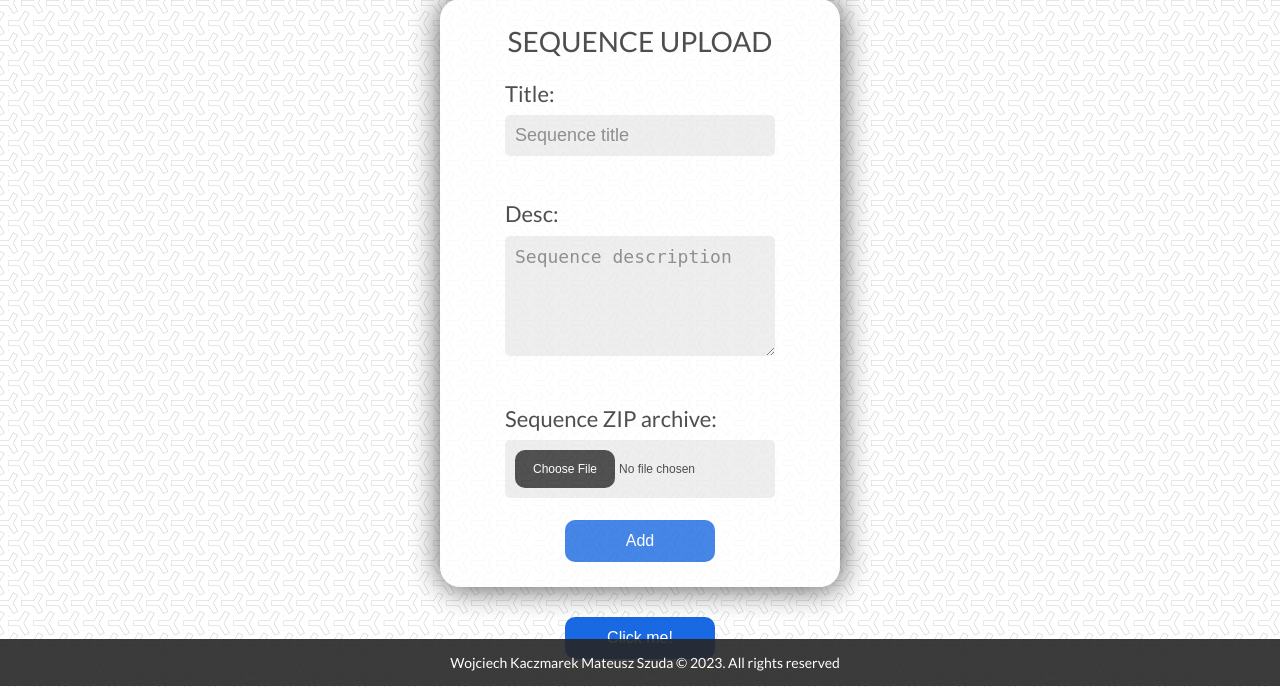
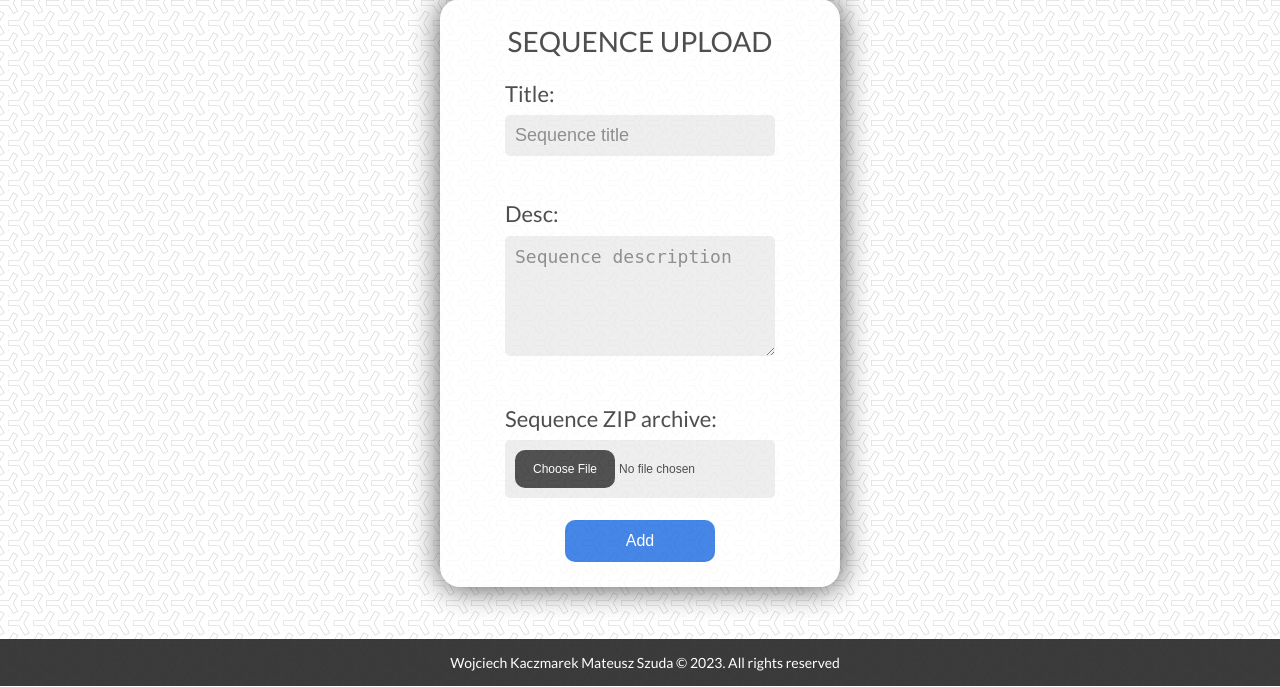
Before and after one commit to mattix1710/DepthMapQualityDB, a Django app: page /addSequence/ in a window 1280 px wide. Shown: the part 114-801 px from the top of the page. Run offline with Django 4.2, Linux system fonts and the light colour scheme; parts of the project's set-up code (start-up, migrations or seed data) failed here and were passed over.

Commit message:
18.12 Wojciech CSS Update

```diff
--- a/depth_grader/depthQualifier/templates/depthQualifier/sequence_form.html
+++ b/depth_grader/depthQualifier/templates/depthQualifier/sequence_form.html
@@ -53,9 +53,9 @@
                 </form>
             </div>
         </div>
-        <div class="tile-container">
+        <!-- <div class="tile-container">
             <button id="form_submit" class="submit-button">Click me!</button>
-        </div>
+        </div> -->
     </div>
 
         <div id = "footer">
```
